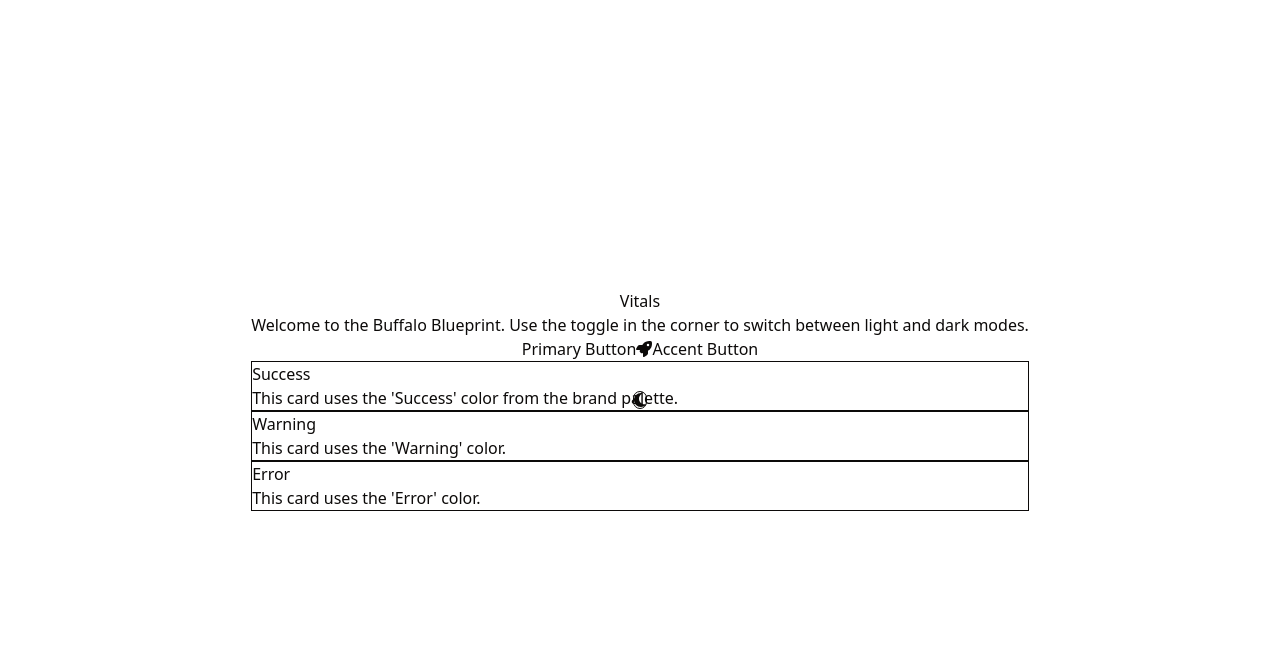
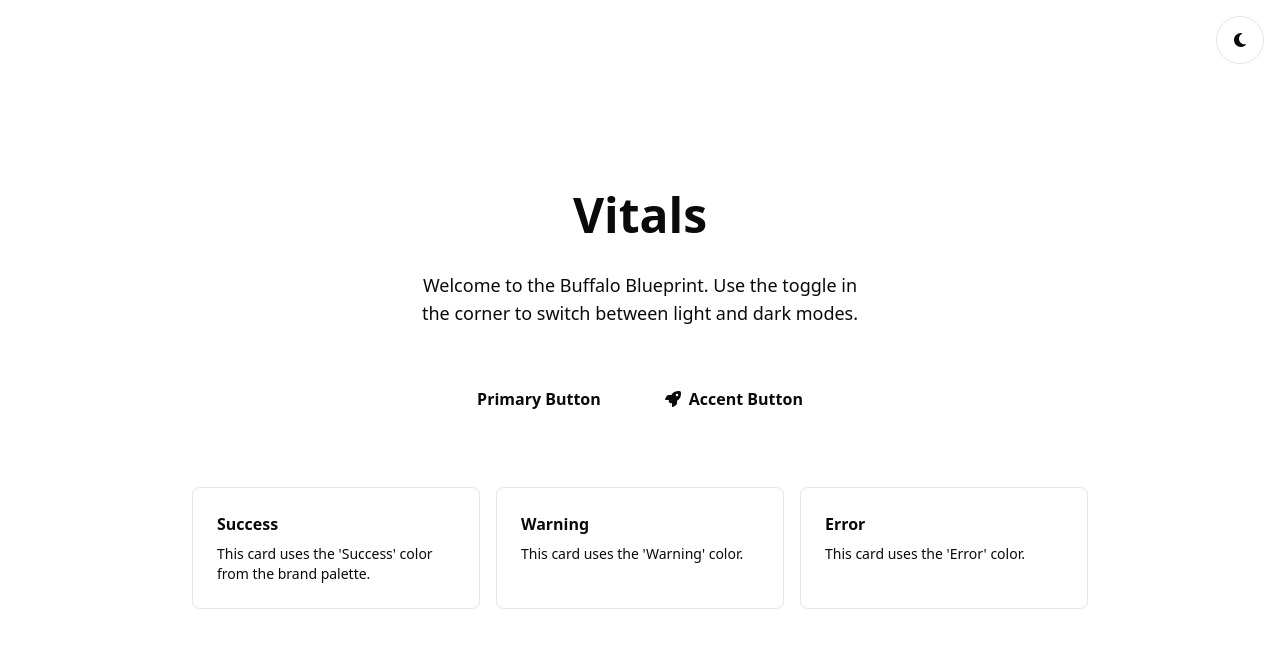
Before and after one commit to OneBuffaloLabs/vitals, a Next.js app: page / in a window 1280 px wide. Shown: the top 648 px of the page. Built offline with nearby package versions, Linux system fonts and the light colour scheme.

Commit message:
Fixed tailwindimports

```diff
--- a/src/app/globals.css
+++ b/src/app/globals.css
@@ -1,5 +1,4 @@
-@import 'tailwindcss/preflight';
-@import 'tailwindcss/utilities';
+@import 'tailwindcss';
 
 @layer base {
   :root {
```
